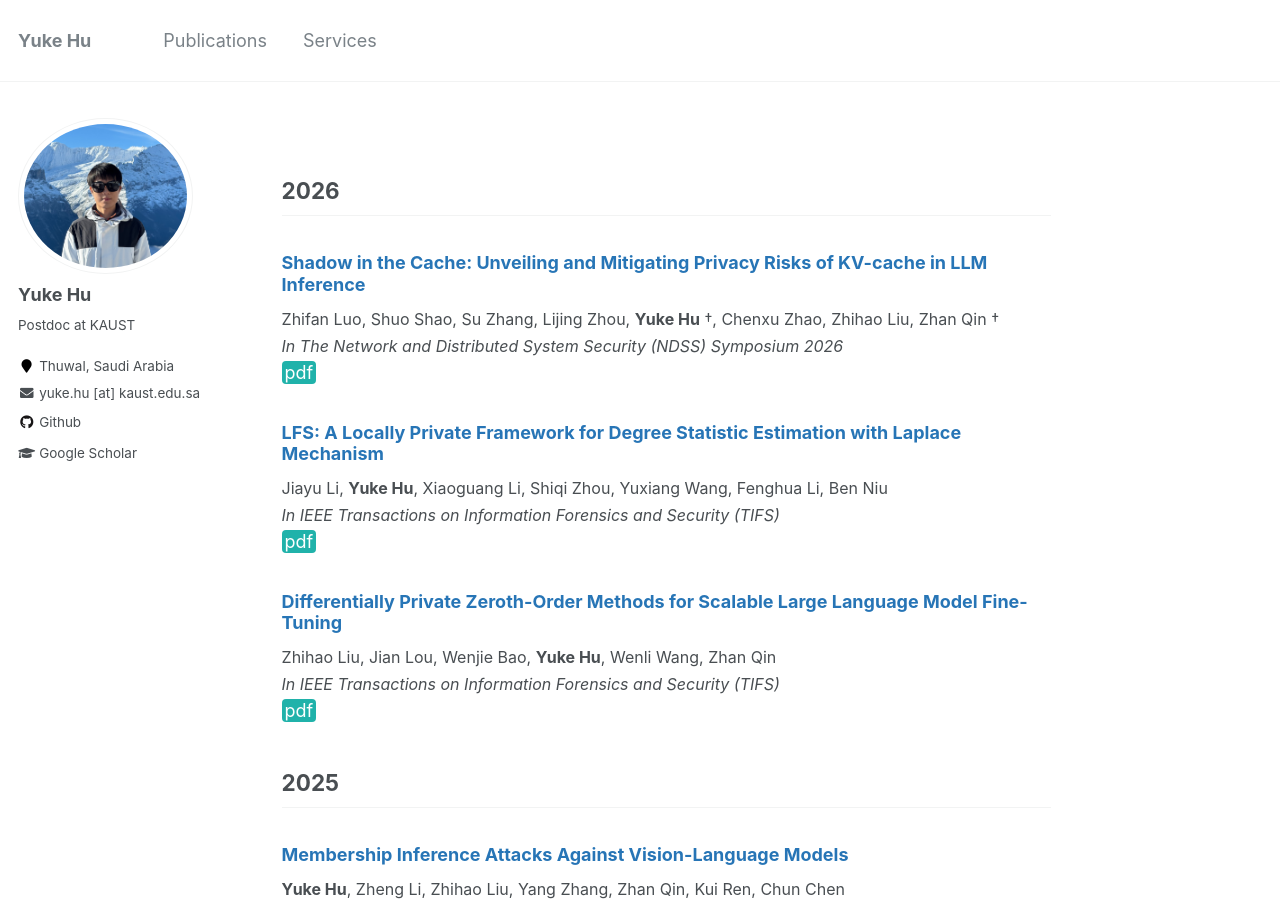
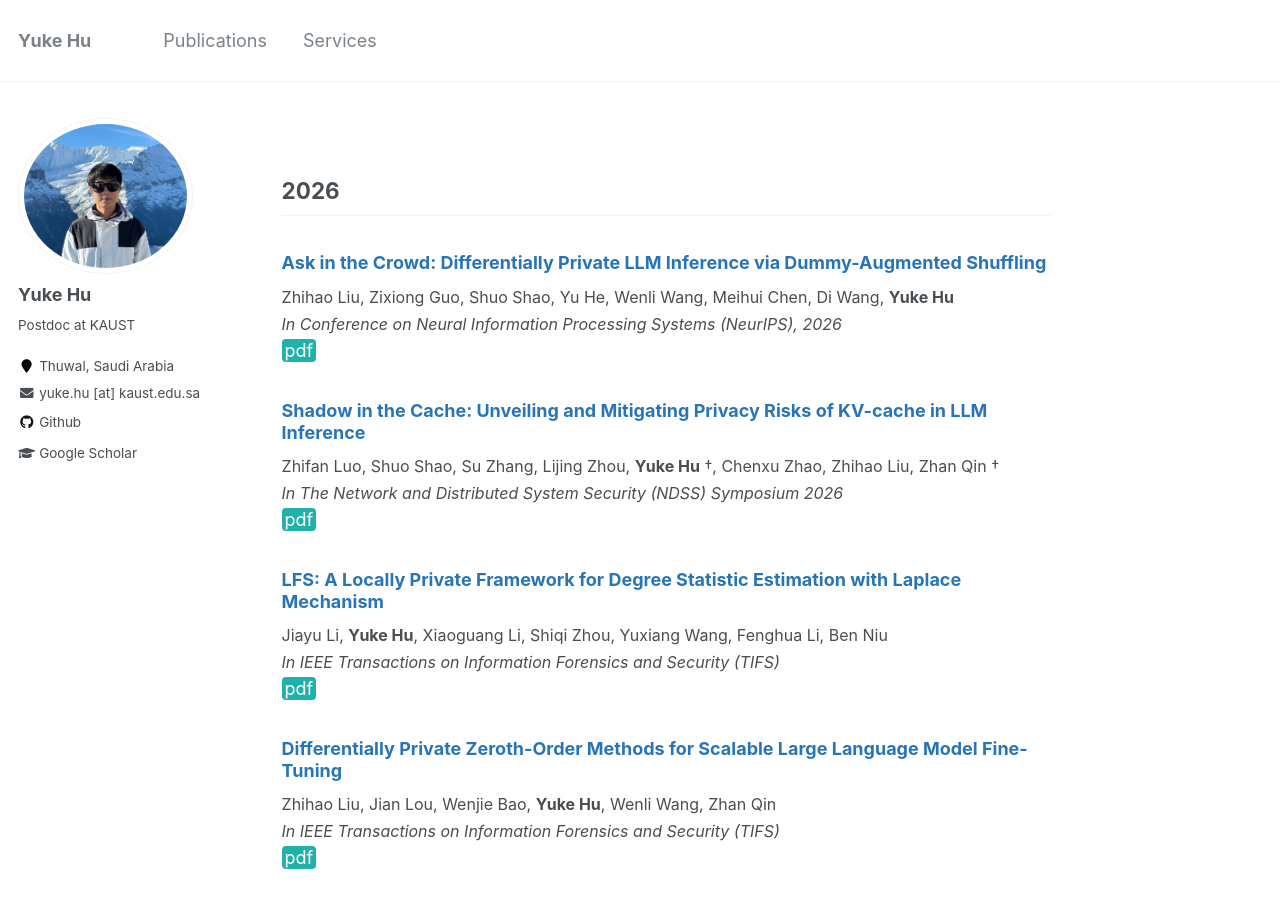
Before and after one commit to YukeHu/yukehu.github.io, a Jekyll site: the page built from _pages/publications.md, in a window 1280 px wide and 900 px high. Built offline with Jekyll 4.4.1, drawn with Linux system fonts in a browser that asks for light colours.

Commit message:
Add NeurIPS 2026 paper "Ask in the Crowd"
- publications: add the NeurIPS 2026 poster at the top of the 2026 section,
  linking to its OpenReview page
- about: add a September 2026 news item for the acceptance

Co-Authored-By: Claude Opus 5.5 <noreply@anthropic.com>

```diff
--- a/_pages/publications.md
+++ b/_pages/publications.md
@@ -37,6 +37,12 @@ a { TEXT-DECORATION:none }
 
 
 <h2 id='2026'>2026</h2>
+
+### <span style="color:rgb(39, 117, 182)">Ask in the Crowd: Differentially Private LLM Inference via Dummy-Augmented Shuffling</span>
+
+<font size="3"> Zhihao Liu, Zixiong Guo, Shuo Shao, Yu He, Wenli Wang, Meihui Chen, Di Wang, <b>Yuke Hu</b> <br/>
+
+<i>In Conference on Neural Information Processing Systems (NeurIPS), 2026</i></font> <a href="https://openreview.net/forum?id=mitOdW71vU" class="btn--paper" target="_blank">pdf</a>
 
 ### <span style="color:rgb(39, 117, 182)">Shadow in the Cache: Unveiling and Mitigating Privacy Risks of KV-cache in LLM Inference </span>
 
```
Also changed, not shown: _pages/about.md (+1 -0 lines).
